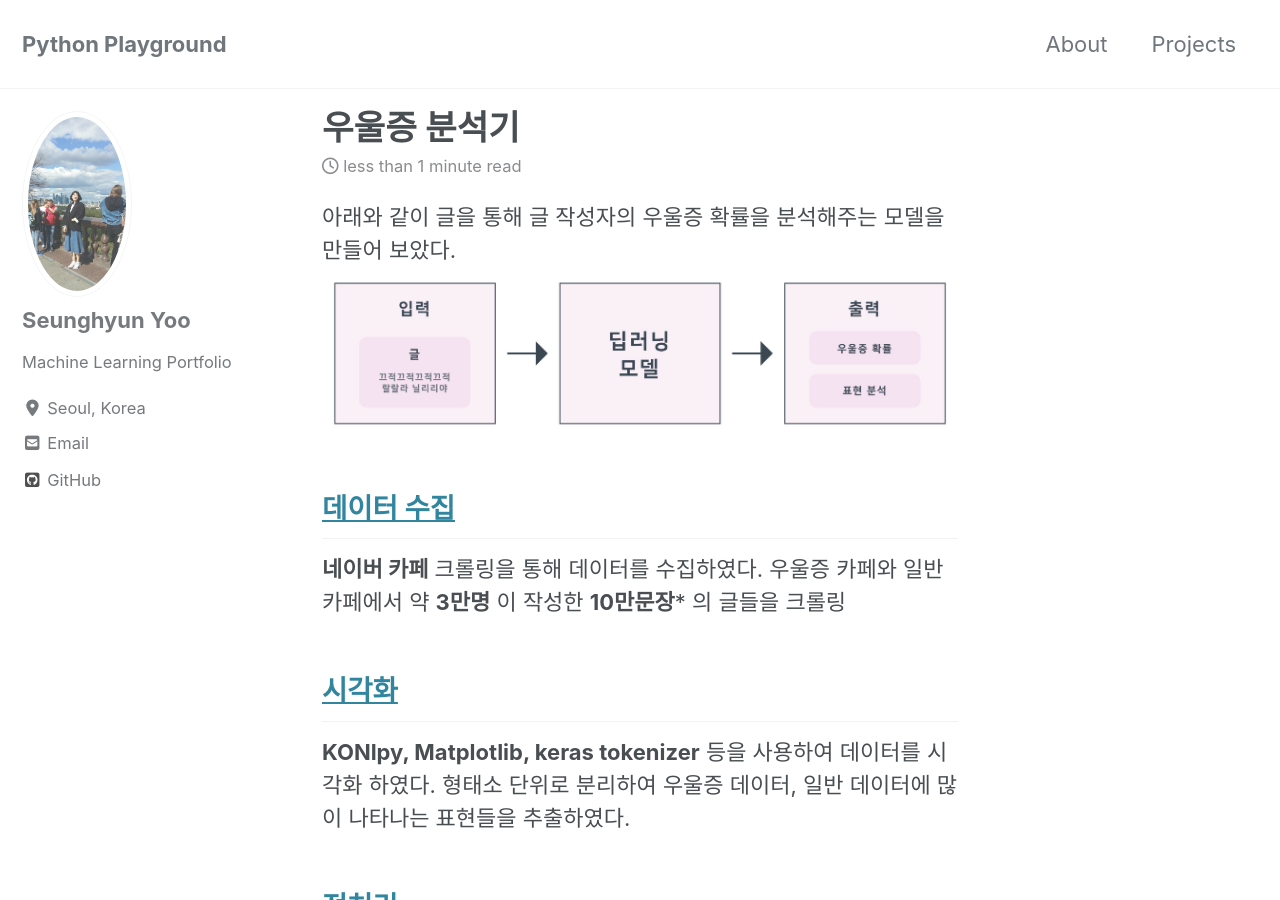
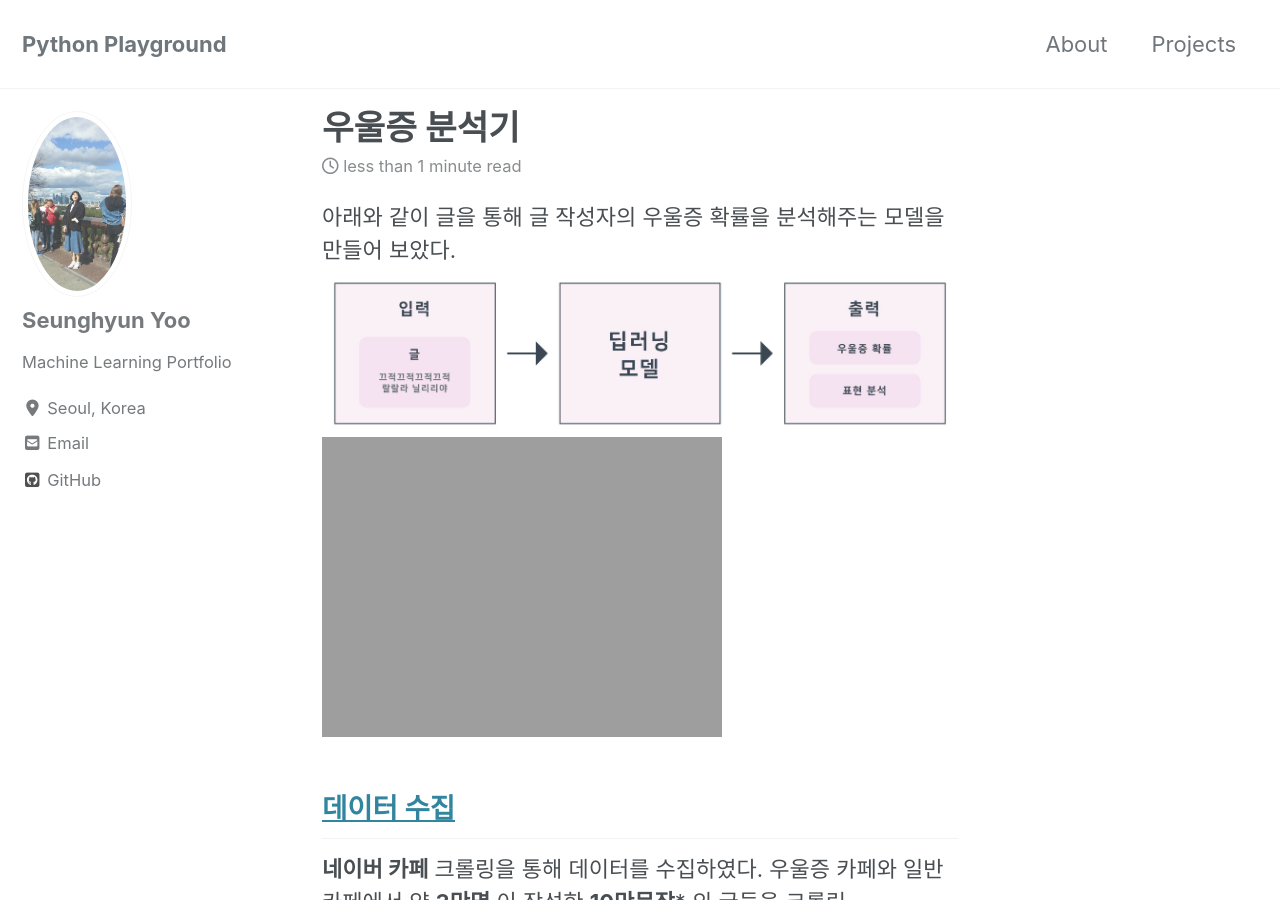
Before and after one commit to shyoo90/shyoo90.github.io, a Jekyll site: the page built from _posts/2019-10-30-prediction.md, in a window 1280 px wide and 900 px high. Built offline with Jekyll 4.4.1, drawn with Linux system fonts in a browser that asks for light colours; cached includes are drawn as plain includes; nearby versions of some CDN libraries.

Commit message:
Update 2019-10-30-prediction.md

```diff
--- a/_posts/2019-10-30-prediction.md
+++ b/_posts/2019-10-30-prediction.md
@@ -6,7 +6,7 @@
 ---
 아래와 같이 글을 통해 글 작성자의 우울증 확률을 분석해주는 모델을 만들어 보았다.
 <img src="{{ site.url }}{{ site.baseurl }}/images/depression/1.jpg" alt="linearly separable data">
-
+<img src="{{ site.url }}{{ site.baseurl }}/images/depression/12.jpg" alt="linearly separable data">
 ## [데이터 수집](https://shyoo90.github.io/crawling/)
 
 **네이버 카페** 크롤링을 통해 데이터를 수집하였다.
```
